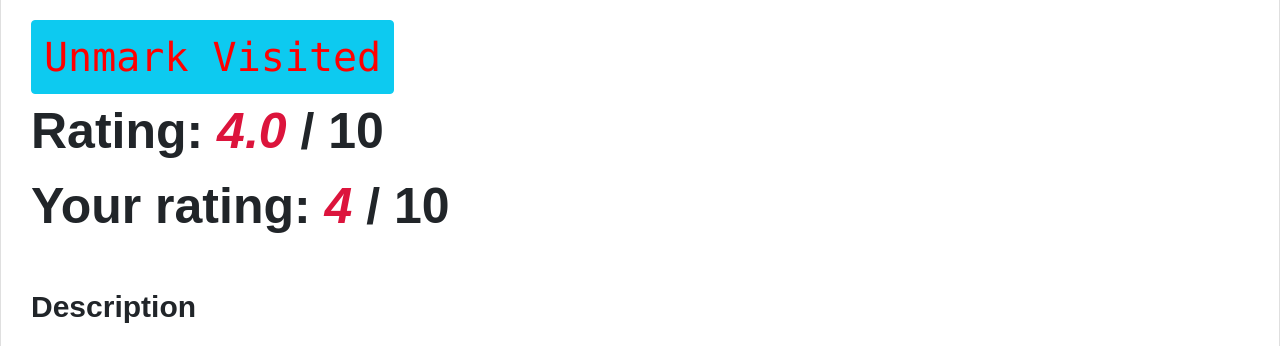
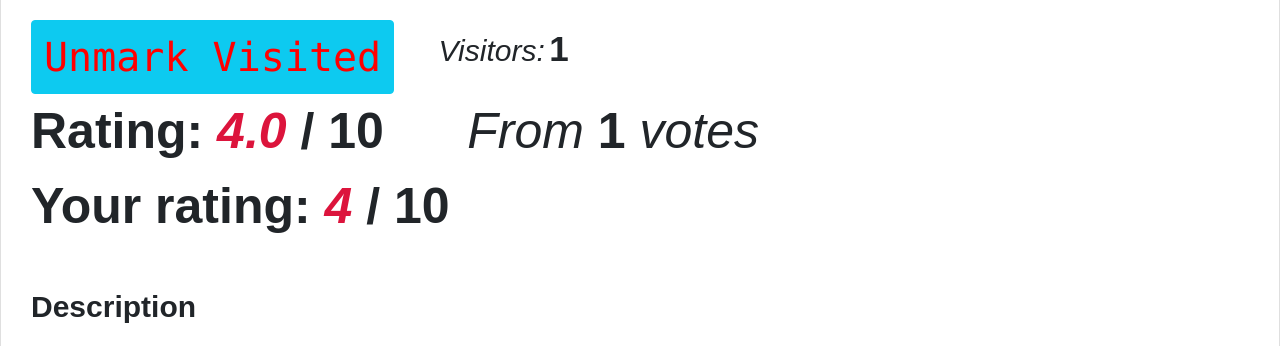
Before and after one commit to MihailPo91/TS-app, a Django app: page /landmarks/1/ in a window 1280 px wide. Shown: the part 626-972 px from the top of the page. Run offline with Django 4.2, Linux system fonts and the light colour scheme; a user stored in the database is signed in; tables that the repository leaves empty hold one stand-in row (values such as "Sample post"); parts of the project's set-up code (start-up, migrations or seed data) failed here and were passed over.

Commit message:
photo details small fix and landmark details added visitors count and votes count + about page accesible from main logo in homepage

```diff
--- a/templates/landmark/landmark-details.html
+++ b/templates/landmark/landmark-details.html
@@ -21,18 +21,22 @@
                     <a class="btn btn-info " target="__blank"
                        style="font-size: 40px; text-decoration: none; color: red; font-family: 'Bitstream Vera Sans Mono', Monaco, 'Courier New', Courier, monospace"
                        href="{% url 'tag' landmark.pk %}">Unmark Visited</a>
+                    &nbsp; &nbsp; &nbsp;&nbsp;&nbsp;&nbsp;&nbsp;<i style="font-size: 30px">Visitors:</i> <strong
+                        style="font-size: 35px">{{ landmark.visited_by.count }}</strong>
                 </div>
             {% else %}
                 <div class="col-sm-12" id="tag">
                     <a class="btn btn-info " target="__blank"
                        style="font-size: 40px; text-decoration: none; color: red; font-family: 'Bitstream Vera Sans Mono', Monaco, 'Courier New', Courier, monospace"
                        href="{% url 'tag' landmark.pk %}">Mark Visited</a>
+                    &nbsp; &nbsp; &nbsp;&nbsp;&nbsp;&nbsp;&nbsp;<i style="font-size: 30px">Visitors:</i> <strong
+                        style="font-size: 35px">{{ landmark.visited_by.count }}</strong>
                 </div>
             {% endif %}
             <p style="font-size: 50px">
                 {% if average_rating %}
                     <strong>Rating: <i style="color: crimson">{{ average_rating|floatformat:1 }}</i> /
-                        10</strong>{% else %}Rating:
+                        10</strong>&nbsp;&nbsp;&nbsp;&nbsp;&nbsp; <i>From </i><strong>{{ landmark.rating_set.count }}</strong><i> votes</i>{% else %}Rating:
                     No rating{% endif %}
                 <br>
                 {% if your_rating %}
@@ -86,11 +90,14 @@
     </div>
     {% if landmark.photo_set.count > 0 %}
         <div>
-            <p style="font-size: 40px; padding: 30px"><strong>Gallery:</strong><a href="{% url 'photo add' %}"><img src="/static/images/add.png" alt="add" height="50"></a></p>
+            <p style="font-size: 40px; padding: 30px"><strong>Gallery:</strong><a href="{% url 'photo add' %}"><img
+                    src="/static/images/add.png" alt="add" height="50"></a></p>
             {% for photo in landmark.photo_set.all %}
                 <a href="{% url 'photo details' photo.pk %}"><img src="{{ photo.photo.url }}" alt="l-img"
                                                                   style="height: 450px; width: 550px; padding: 20px"></a>
             {% endfor %}
         </div>
+    {% else %}
+        <a href="{% url 'photo add' %}"><img src="/static/images/add.png" alt="add" height="50"></a>
     {% endif %}
 {% endblock %}
```
Also changed, not shown: templates/common/homepage.html (+5 -5 lines), templates/photos/photo-details.html (+6 -2 lines). Lines whose indentation alone changed are shown as unchanged.
